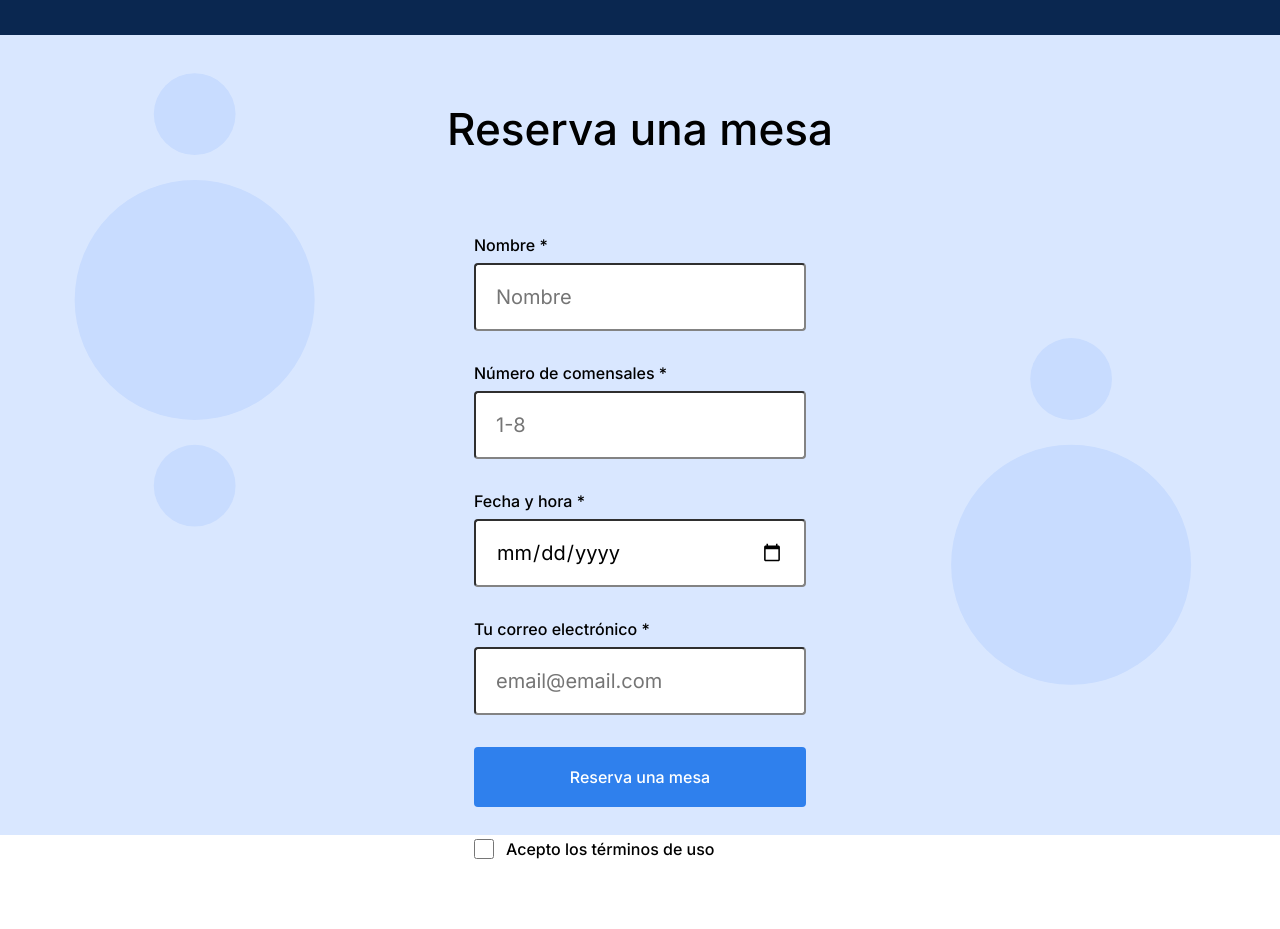
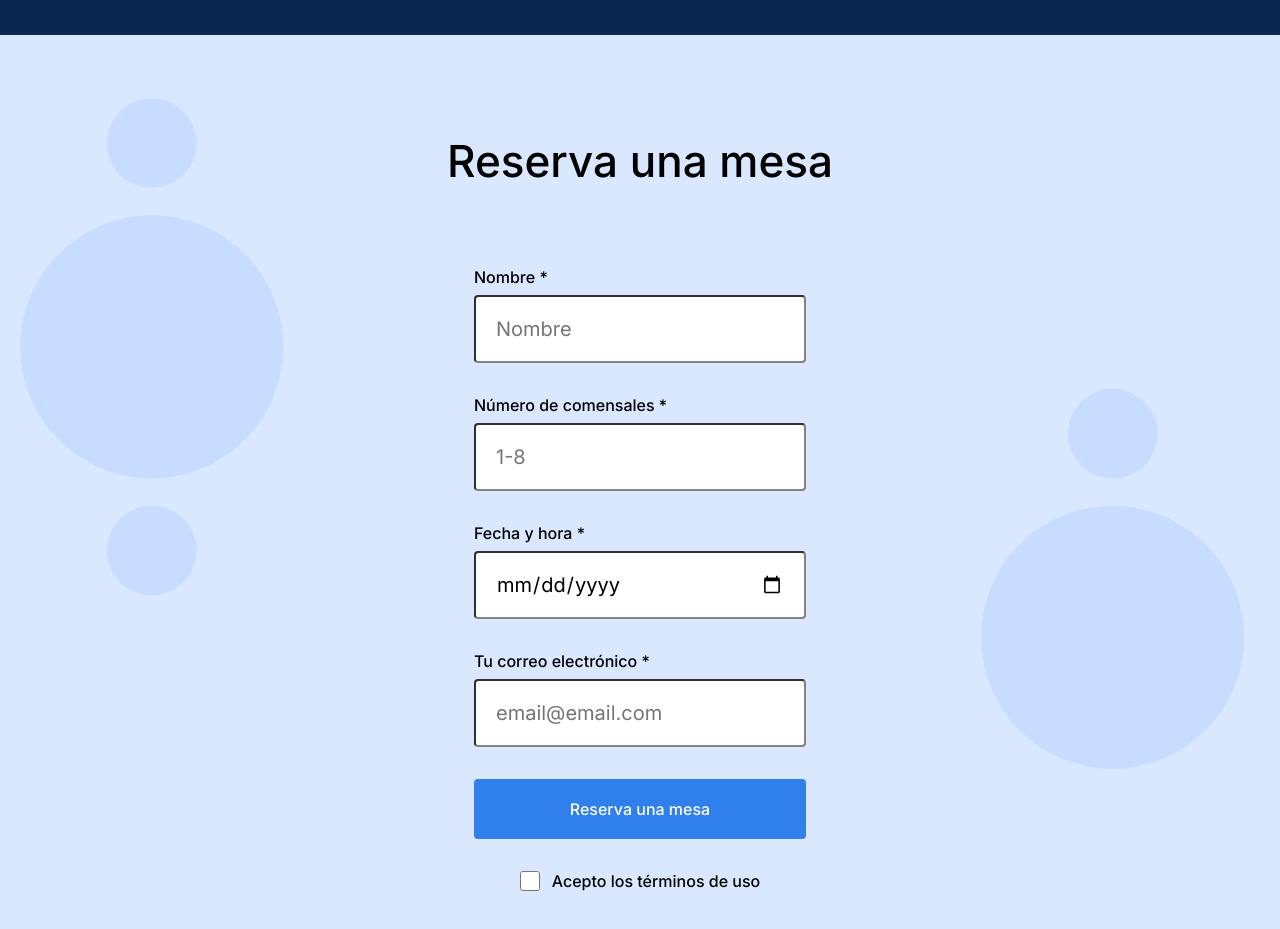
Before and after one commit to Axel1505/web_project_coffeeshop, a plain HTML site: page index.html in a window 1280 px wide. Shown: the part 1565-2494 px from the top of the page. Before the commit the page ends 2432 px from the top, so only its background shows below. Drawn offline with Linux system fonts and the light colour scheme.

Commit message:
Actualizar tamaño de background en reservacion

```diff
--- a/pages/index.css
+++ b/pages/index.css
@@ -194,6 +194,7 @@
   height: 100vh;
   min-height: 720px;
   max-height: 800px;
+  padding-bottom: 120px;
 
   background-color: #d9e7ff;
   background-image: url(../images/background_reservation.svg);
@@ -204,8 +205,6 @@
   display: flex;
   flex-direction: column;
   align-items: center;
-  justify-content: center;
-  box-sizing: border-box;
 }
 
 .reservation__title {
@@ -233,12 +232,12 @@
 .reservation__form {
   display: flex;
   flex-direction: column;
+  max-width: 385px;
 }
 
 .form__input {
   box-sizing: border-box;
   width: 100%;
-  max-width: 385px;
   height: 68px;
   margin-bottom: 32px;
 
@@ -286,6 +285,7 @@
 .reservation__checkbox-label {
   display: flex;
   align-items: center;
+  justify-content: center;
 }
 
 .footer {
```
